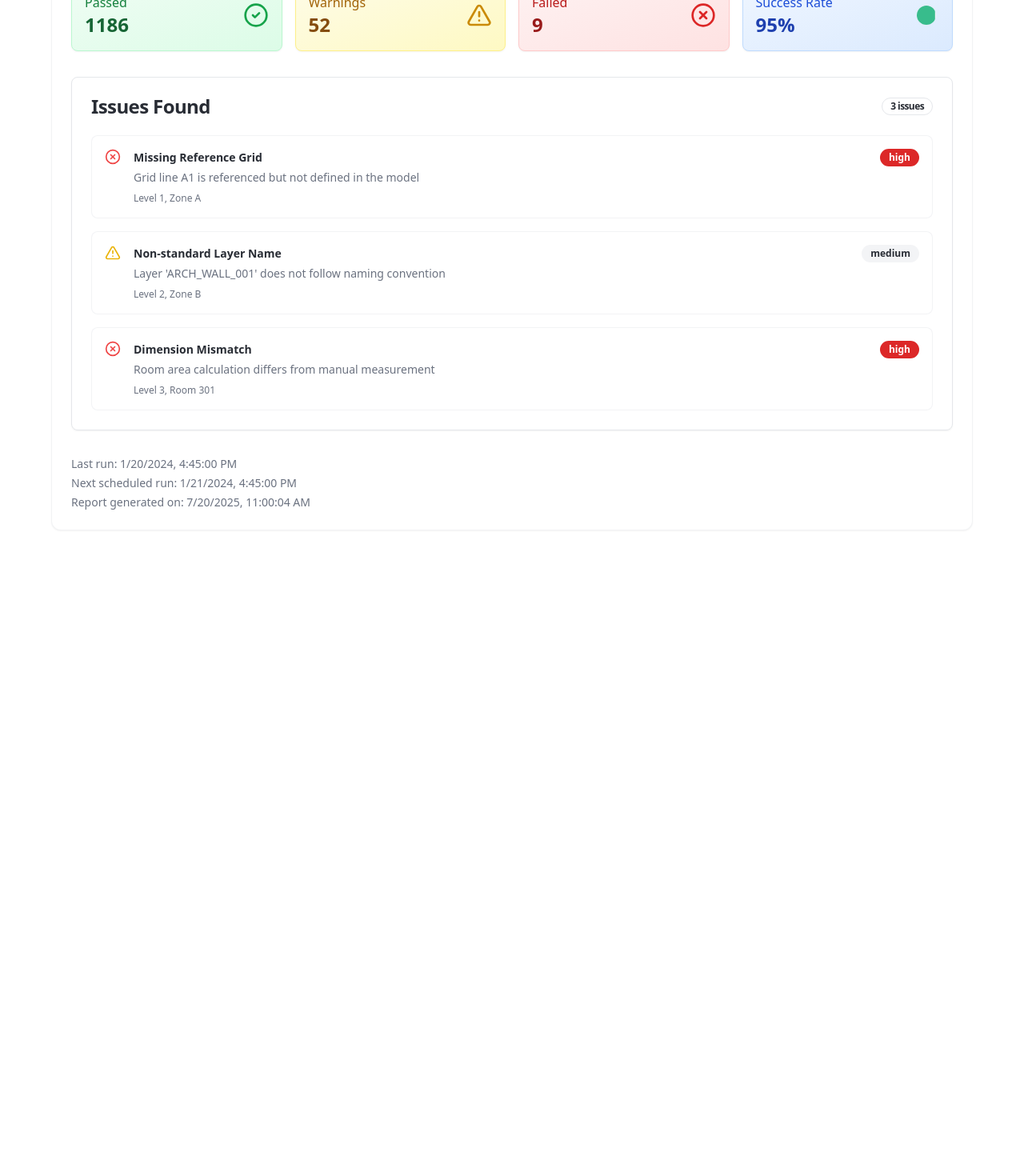
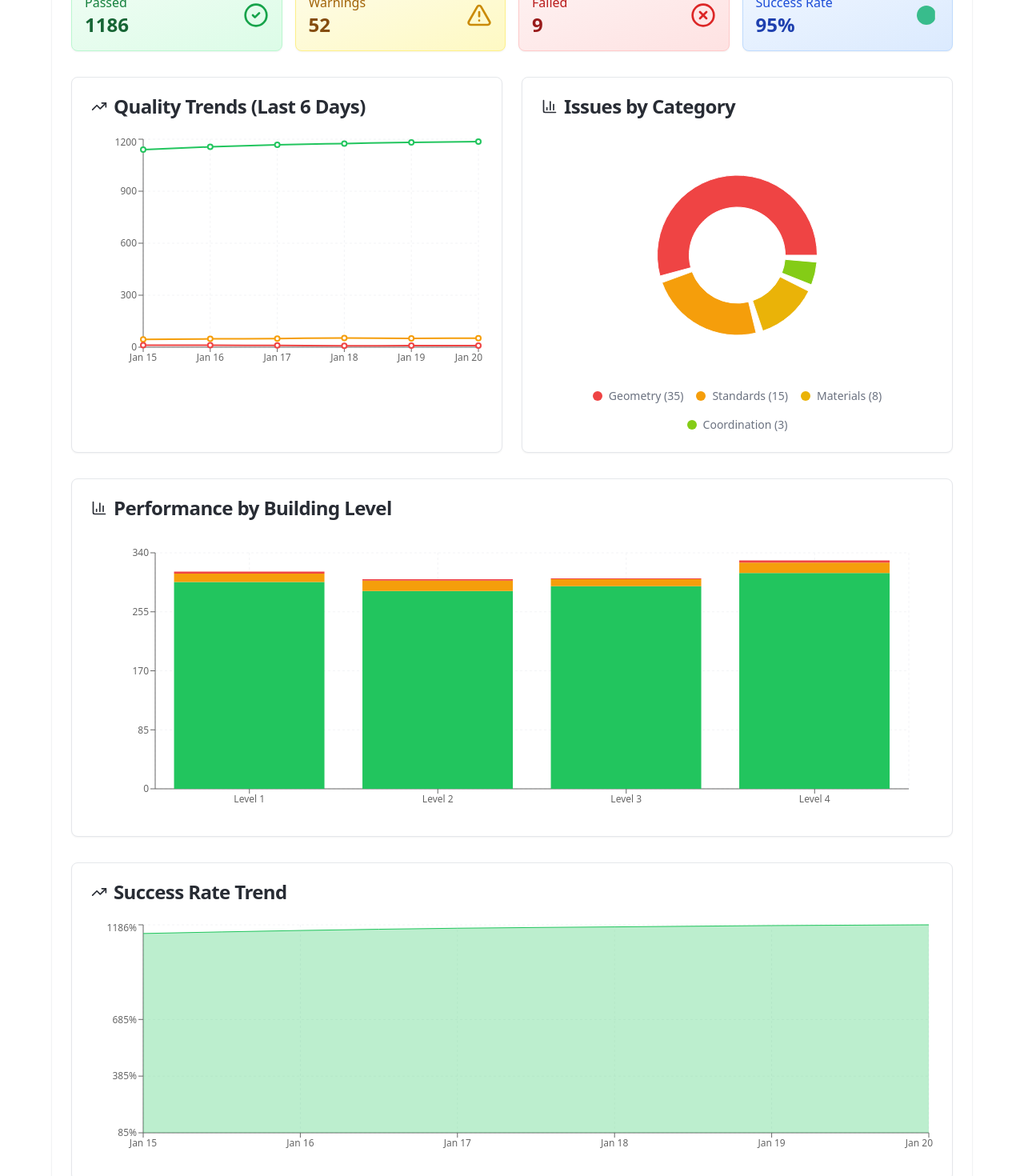
Before and after one commit to Raubizar/valiblox-qa, a React (Vite) app: page /report/clash-detection in a window 1280 px wide. Shown: the part 240-1710 px from the top of the page at 80% size. Before the commit the page ends 927 px from the top, so only its background shows below. Built offline with nearby package versions, Linux system fonts and the light colour scheme.

Commit message:
Add charts to reports
Revise all reports to include bar and line charts related to the data.

```diff
--- a/src/pages/ServiceReport.tsx
+++ b/src/pages/ServiceReport.tsx
@@ -1,9 +1,10 @@
 import { useParams, useNavigate } from "react-router-dom";
-import { ArrowLeft, CheckCircle2, AlertTriangle, XCircle, Download, RefreshCw } from "lucide-react";
+import { ArrowLeft, CheckCircle2, AlertTriangle, XCircle, Download, RefreshCw, TrendingUp, BarChart3 } from "lucide-react";
 import { Button } from "@/components/ui/button";
 import { Card, CardContent, CardHeader, CardTitle } from "@/components/ui/card";
 import { Badge } from "@/components/ui/badge";
 import { Progress } from "@/components/ui/progress";
+import { BarChart, Bar, XAxis, YAxis, CartesianGrid, Tooltip, ResponsiveContainer, LineChart, Line, PieChart, Pie, Cell, Area, AreaChart } from "recharts";
 
 const services = {
   "drawing-validation": {
@@ -73,6 +74,26 @@ const mockReportData = {
       location: "Level 3, Room 301",
       severity: "high"
     }
+  ],
+  trendsData: [
+    { date: "Jan 15", passed: 1140, warnings: 45, failed: 12, total: 1197 },
+    { date: "Jan 16", passed: 1156, warnings: 48, failed: 11, total: 1215 },
+    { date: "Jan 17", passed: 1168, warnings: 50, failed: 10, total: 1228 },
+    { date: "Jan 18", passed: 1175, warnings: 53, failed: 8, total: 1236 },
+    { date: "Jan 19", passed: 1182, warnings: 51, failed: 9, total: 1242 },
+    { date: "Jan 20", passed: 1186, warnings: 52, failed: 9, total: 1247 }
+  ],
+  issuesByCategory: [
+    { name: "Geometry", value: 35, color: "#ef4444" },
+    { name: "Standards", value: 15, color: "#f59e0b" },
+    { name: "Materials", value: 8, color: "#eab308" },
+    { name: "Coordination", value: 3, color: "#84cc16" }
+  ],
+  performanceByLevel: [
+    { level: "Level 1", passed: 298, warnings: 12, failed: 3 },
+    { level: "Level 2", passed: 285, warnings: 15, failed: 2 },
+    { level: "Level 3", passed: 292, warnings: 10, failed: 1 },
+    { level: "Level 4", passed: 311, warnings: 15, failed: 3 }
   ]
 };
 
@@ -208,6 +229,192 @@ export default function ServiceReport() {
               </Card>
             </div>
 
+            {/* Charts Section */}
+            <div className="grid grid-cols-1 lg:grid-cols-2 gap-6 mb-8">
+              {/* Trends Over Time - Line Chart */}
+              <Card>
+                <CardHeader>
+                  <CardTitle className="flex items-center gap-2">
+                    <TrendingUp className="h-5 w-5" />
+                    Quality Trends (Last 6 Days)
+                  </CardTitle>
+                </CardHeader>
+                <CardContent>
+                  <ResponsiveContainer width="100%" height={300}>
+                    <LineChart data={mockReportData.trendsData}>
+                      <CartesianGrid strokeDasharray="3 3" className="stroke-muted" />
+                      <XAxis
+                        dataKey="date"
+                        className="text-xs fill-muted-foreground"
+                        tick={{ fontSize: 12 }}
+                      />
+                      <YAxis
+                        className="text-xs fill-muted-foreground"
+                        tick={{ fontSize: 12 }}
+                      />
+                      <Tooltip
+                        contentStyle={{
+                          backgroundColor: 'hsl(var(--background))',
+                          border: '1px solid hsl(var(--border))',
+                          borderRadius: '8px'
+                        }}
+                      />
+                      <Line
+                        type="monotone"
+                        dataKey="passed"
+                        stroke="#22c55e"
+                        strokeWidth={2}
+                        name="Passed"
+                      />
+                      <Line
+                        type="monotone"
+                        dataKey="warnings"
+                        stroke="#f59e0b"
+                        strokeWidth={2}
+                        name="Warnings"
+                      />
+                      <Line
+                        type="monotone"
+                        dataKey="failed"
+                        stroke="#ef4444"
+                        strokeWidth={2}
+                        name="Failed"
+                      />
+                    </LineChart>
+                  </ResponsiveContainer>
+                </CardContent>
+              </Card>
+
+              {/* Issues by Category - Pie Chart */}
+              <Card>
+                <CardHeader>
+                  <CardTitle className="flex items-center gap-2">
+                    <BarChart3 className="h-5 w-5" />
+                    Issues by Category
+                  </CardTitle>
+                </CardHeader>
+                <CardContent>
+                  <ResponsiveContainer width="100%" height={300}>
+                    <PieChart>
+                      <Pie
+                        data={mockReportData.issuesByCategory}
+                        cx="50%"
+                        cy="50%"
+                        innerRadius={60}
+                        outerRadius={100}
+                        paddingAngle={5}
+                        dataKey="value"
+                      >
+                        {mockReportData.issuesByCategory.map((entry, index) => (
+                          <Cell key={`cell-${index}`} fill={entry.color} />
+                        ))}
+                      </Pie>
+                      <Tooltip
+                        contentStyle={{
+                          backgroundColor: 'hsl(var(--background))',
+                          border: '1px solid hsl(var(--border))',
+                          borderRadius: '8px'
+                        }}
+                      />
+                    </PieChart>
+                  </ResponsiveContainer>
+                  <div className="flex flex-wrap gap-4 mt-4 justify-center">
+                    {mockReportData.issuesByCategory.map((entry, index) => (
+                      <div key={index} className="flex items-center gap-2">
+                        <div
+                          className="w-3 h-3 rounded-full"
+                          style={{ backgroundColor: entry.color }}
+                        />
+                        <span className="text-sm text-muted-foreground">
+                          {entry.name} ({entry.value})
+                        </span>
+                      </div>
+                    ))}
+                  </div>
+                </CardContent>
+              </Card>
+            </div>
+
+            {/* Performance by Level - Bar Chart */}
+            <Card className="mb-8">
+              <CardHeader>
+                <CardTitle className="flex items-center gap-2">
+                  <BarChart3 className="h-5 w-5" />
+                  Performance by Building Level
+                </CardTitle>
+              </CardHeader>
+              <CardContent>
+                <ResponsiveContainer width="100%" height={350}>
+                  <BarChart data={mockReportData.performanceByLevel} margin={{ top: 20, right: 30, left: 20, bottom: 5 }}>
+                    <CartesianGrid strokeDasharray="3 3" className="stroke-muted" />
+                    <XAxis
+                      dataKey="level"
+                      className="text-xs fill-muted-foreground"
+                      tick={{ fontSize: 12 }}
+                    />
+                    <YAxis
+                      className="text-xs fill-muted-foreground"
+                      tick={{ fontSize: 12 }}
+                    />
+                    <Tooltip
+                      contentStyle={{
+                        backgroundColor: 'hsl(var(--background))',
+                        border: '1px solid hsl(var(--border))',
+                        borderRadius: '8px'
+                      }}
+                    />
+                    <Bar dataKey="passed" stackId="a" fill="#22c55e" name="Passed" />
+                    <Bar dataKey="warnings" stackId="a" fill="#f59e0b" name="Warnings" />
+                    <Bar dataKey="failed" stackId="a" fill="#ef4444" name="Failed" />
+                  </BarChart>
+                </ResponsiveContainer>
+              </CardContent>
+            </Card>
+
+            {/* Success Rate Trend - Area Chart */}
+            <Card className="mb-8">
+              <CardHeader>
+                <CardTitle className="flex items-center gap-2">
+                  <TrendingUp className="h-5 w-5" />
+                  Success Rate Trend
+                </CardTitle>
+              </CardHeader>
+              <CardContent>
+                <ResponsiveContainer width="100%" height={300}>
+                  <AreaChart data={mockReportData.trendsData}>
+                    <CartesianGrid strokeDasharray="3 3" className="stroke-muted" />
+                    <XAxis
+                      dataKey="date"
+                      className="text-xs fill-muted-foreground"
+                      tick={{ fontSize: 12 }}
+                    />
+                    <YAxis
+                      domain={[85, 100]}
+                      className="text-xs fill-muted-foreground"
+                      tick={{ fontSize: 12 }}
+                      tickFormatter={(value) => `${value}%`}
+                    />
+                    <Tooltip
+                      contentStyle={{
+                        backgroundColor: 'hsl(var(--background))',
+                        border: '1px solid hsl(var(--border))',
+                        borderRadius: '8px'
+                      }}
+                      formatter={(value, name) => [`${Math.round((value as number / mockReportData.totalChecks) * 100)}%`, 'Success Rate']}
+                    />
+                    <Area
+                      type="monotone"
+                      dataKey="passed"
+                      stroke="#22c55e"
+                      fill="#22c55e"
+                      fillOpacity={0.3}
+                      name="Success Rate"
+                    />
+                  </AreaChart>
+                </ResponsiveContainer>
+              </CardContent>
+            </Card>
+
             {/* Issues List */}
             <Card>
               <CardHeader>
```
